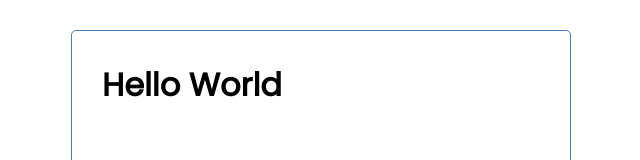
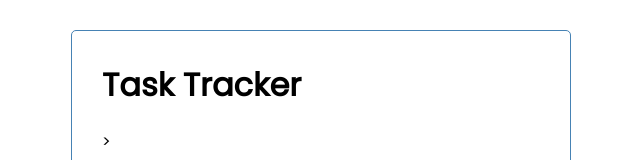
Before and after one commit to toktamm/vue-task-tracker, a Vue app: page / in a window 1280 px wide. Shown: the top 160 px of the page, without its empty margins (319-959 px from the left). Built offline with nearby package versions, Linux system fonts and the light colour scheme.

Commit message:
import Header in App.vue

```diff
--- a/src/App.vue
+++ b/src/App.vue
@@ -1,13 +1,17 @@
 <template>
   <div class="container">
-    <h1>Hello World</h1>
+    <Header />>
   </div>
 </template>
 
 <script>
+import Header from "./components/Header"
+
 export default {
   name: "App",
-  components: {},
+  components: {
+    Header
+  },
 };
 </script>
 
```
